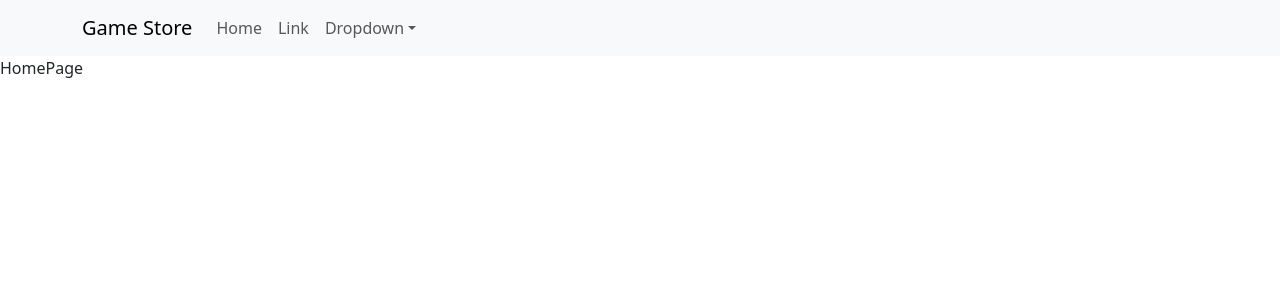
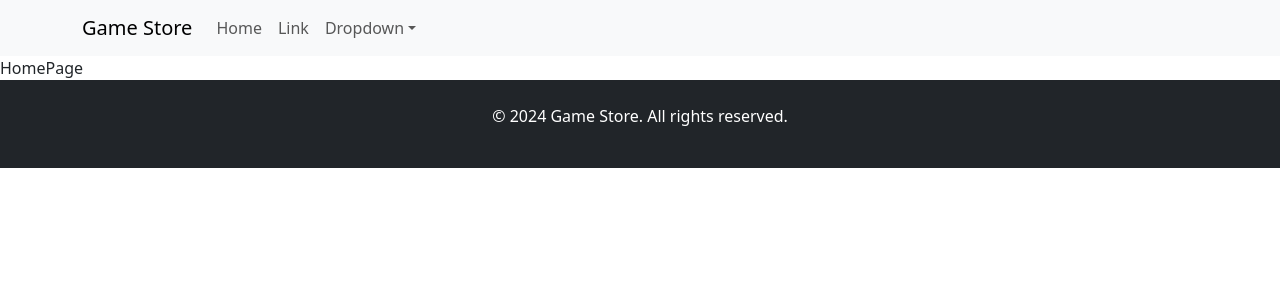
Before and after one commit to DomGP/Proyecto_Final_FullStack, a React (Vite) app: page / in a window 1280 px wide. Shown: the top 300 px of the page. Built offline with nearby package versions, Linux system fonts and the light colour scheme.

Commit message:
add footer

```diff
--- a/src/App.css
+++ b/src/App.css
@@ -1,3 +1,8 @@
+footer{
+  text-align: center;
+}
+
+
 /* #root {
   max-width: 1280px;
   margin: 0 auto;
--- a/src/App.jsx
+++ b/src/App.jsx
@@ -3,14 +3,12 @@ import { Routes, Route } from 'react-router-dom'
 //COMPONENTS
 import NavBar from './components/NavBar'
 
-
 //VIEWS
 import HomePage from './views/HomePage'
+import Footer from './components/Footer'
 
 //CSS
 import './App.css'
-
-
 
 function App() {
 
@@ -22,6 +20,7 @@ function App() {
           path = '/'
           element = {<HomePage/>} />
       </Routes>
+      <Footer/>
     </>
   )
 }
--- /dev/null
+++ b/src/components/Footer.jsx
@@ -0,0 +1,11 @@
+import React from 'react';
+
+const Footer = () => {
+    return (
+        <footer className="bg-dark text-white py-4">
+                <p>&copy; {new Date().getFullYear()} Game Store. All rights reserved.</p>
+        </footer>
+    );
+};
+
+export default Footer;
--- a/src/views/HomePage.jsx
+++ b/src/views/HomePage.jsx
@@ -2,7 +2,7 @@ import React from 'react'
 
 const HomePage = () => {
   return (
-    <div>HomePage</div>
+    <div className='home_page'>HomePage</div>
   )
 }
 
```
Also changed, not shown: src/index.css (+30 -0 lines).
